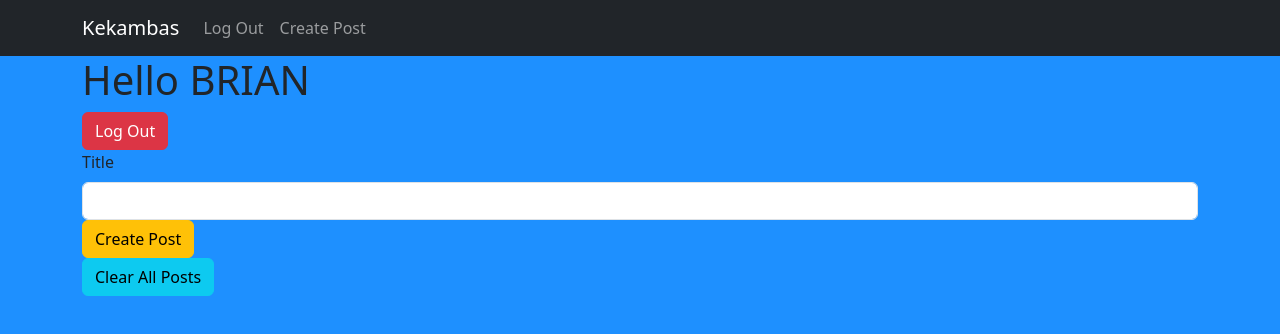
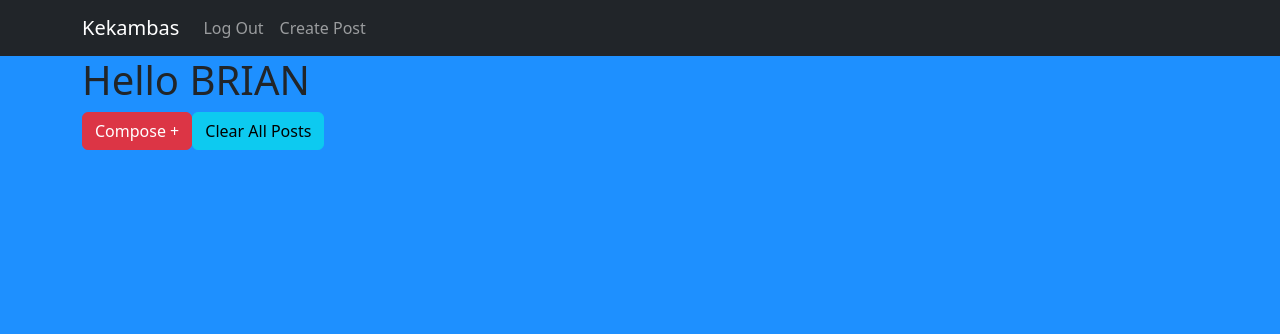
Before and after one commit to bstanton773/kekambas-117_react_intro, a React (Vite) app: page / in a window 1280 px wide. Both pictures are taken after a click on the button "Log In". Shown: the top 334 px of the page. Built offline with nearby package versions, Linux system fonts and the light colour scheme.

Commit message:
Set up display post form with title and body

```diff
--- a/src/components/PostForm.tsx
+++ b/src/components/PostForm.tsx
@@ -1,24 +1,27 @@
 import Form from 'react-bootstrap/Form';
 import Button from 'react-bootstrap/Button';
+import Card from 'react-bootstrap/Card';
+import PostType from '../types/post';
 
-
-type Post = {
-    id: number
-    title: string
-}
 
 type PostFormProps = {
     handleSubmit: (e:React.FormEvent) => void
     handleChange: (e:React.ChangeEvent<HTMLInputElement>) => void
-    newPost: Post
+    newPost: PostType
 }
 
 export default function PostForm({ handleSubmit, handleChange, newPost }: PostFormProps) {
     return (
-        <Form onSubmit={handleSubmit}>
-            <Form.Label>Title</Form.Label>
-            <Form.Control value={newPost.title} name='title' onChange={handleChange} />
-            <Button variant='warning' type='submit'>Create Post</Button>
-        </Form>
+        <Card className='mt-3'>
+            <Card.Body>
+                <Form onSubmit={handleSubmit}>
+                    <Form.Label>Title</Form.Label>
+                    <Form.Control value={newPost.title} name='title' onChange={handleChange} />
+                    <Form.Label>Body</Form.Label>
+                    <Form.Control value={newPost.body} name='body' onChange={handleChange} />
+                    <Button variant='warning' type='submit'>Create Post</Button>
+                </Form>
+            </Card.Body>
+        </Card>
     )
 }
--- /dev/null
+++ b/src/types/post.ts
@@ -0,0 +1,8 @@
+
+type PostType = {
+    id: number
+    title: string
+    body: string
+}
+
+export default PostType
--- a/src/views/Home.tsx
+++ b/src/views/Home.tsx
@@ -1,11 +1,8 @@
 import { useState } from 'react';
 import Button from "react-bootstrap/Button";
 import PostForm from '../components/PostForm';
+import PostType from '../types/post';
 
-type Post = {
-    id: number
-    title: string
-}
 
 type HomeProps = {
     name: string
@@ -13,14 +10,15 @@ type HomeProps = {
 }
 
 export default function Home({ name, handleClick }: HomeProps) {
-    const [posts, setPosts] = useState<Post[]>([]);
-    const [newPost, setNewPost] = useState<Post>({ id: 1, title: ''})
+    const [posts, setPosts] = useState<PostType[]>([]);
+    const [newPost, setNewPost] = useState<PostType>({ id: 1, title: '', body: ''})
+    const [displayForm, setDisplayForm] = useState(false)
 
     const handleFormSubmit = (event: React.FormEvent) : void => {
         event.preventDefault();
 
         setPosts([...posts, newPost]);
-        setNewPost({ id: (posts.length + 2), title: ''})
+        setNewPost({ id: (posts.length + 2), title: '', body: ''})
     }
 
     const handleInputChange = (event: React.ChangeEvent<HTMLInputElement>) : void => {
@@ -31,8 +29,8 @@ export default function Home({ name, handleClick }: HomeProps) {
     return (
         <>
             <h1>Hello {name.toUpperCase()}</h1>
-            <Button variant="danger" onClick={handleClick}>Log Out</Button>
-            <PostForm handleSubmit={handleFormSubmit} newPost={newPost} handleChange={handleInputChange}/>
+            <Button variant="danger" onClick={() => {setDisplayForm(!displayForm)}}>{displayForm ? 'Close X' : 'Compose +'}</Button>
+            {displayForm && <PostForm handleSubmit={handleFormSubmit} newPost={newPost} handleChange={handleInputChange}/>}
             {posts.map( p => <li key={p.id}>{p.title}</li>)}
             <Button variant='info' onClick={() => {setPosts([])}}>Clear All Posts</Button>
         </>
```
